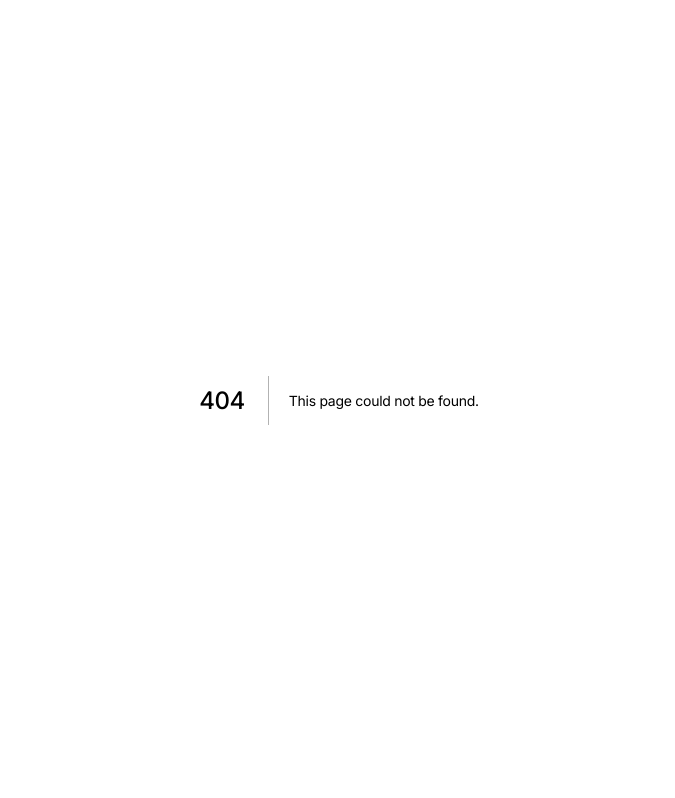
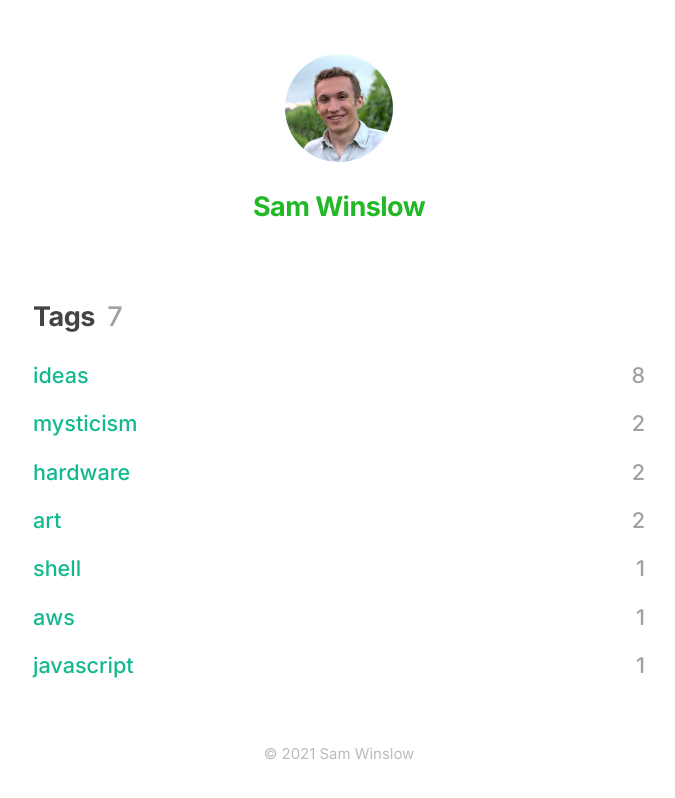
Before and after one commit to samwinslow/sam-nextjs-blog, a Next.js app: page /tags in a window 1280 px wide. Before the commit this address had no page. Shown: the top 798 px of the page, without its empty margins (301-976 px from the left). Built offline with nearby package versions, Linux system fonts and the light colour scheme.

Commit message:
all tags page with counts

```diff
--- a/pages/tag/[id].tsx
+++ b/pages/tag/[id].tsx
@@ -23,6 +23,11 @@ const Tag = ({
         <title>{tag}</title>
       </Head>
       <section>
+        <p>
+          <Link href="/tags">
+            &larr; all tags
+          </Link>
+        </p>
         <h2 className="headingLg">
           {tag}{' '}
           <span style={{
@@ -87,7 +92,6 @@ export const getStaticPaths: GetStaticPaths = async () => {
       id: tag
     }
   }))
-  console.log(paths)
   return {
     paths,
     fallback: false
--- /dev/null
+++ b/pages/tags.tsx
@@ -0,0 +1,85 @@
+import Head from 'next/head'
+import Layout from '../components/Layout'
+import { getSortedPostsData } from '../lib/posts'
+import { GetStaticProps } from 'next'
+import ColorWrapper from '../components/ColorWrapper'
+import Link from 'next/link'
+
+interface TagData {
+  id: string
+  postCount: number
+}
+
+const Tags = ({
+  tags,
+}: {
+  tags: TagData[]
+}) => {
+  return (
+    <Layout>
+      <Head>
+        <title>All Tags • Sam Winslow</title>
+      </Head>
+      <section>
+        <h2 className="headingLg">
+          Tags{' '}
+          <span style={{
+            opacity: 0.5,
+            color: 'var(--text)',
+            fontWeight: 500,
+            marginLeft: '0.25em'
+          }}>
+            {tags.length}
+          </span>
+        </h2>
+        <ColorWrapper>
+          <ul className="list">
+            {tags.map(({ id, postCount }, index) => (
+              <li key={index}>
+                <Link href={`/tag/${id}`}>
+                  <div className="list-link-content">
+                    <h3 className="headingMd" style={{
+                      display: 'flex',
+                      justifyContent: 'space-between',
+                      marginBottom: 0
+                    }}>
+                      <div>
+                        {id}
+                      </div>
+                      <div style={{ opacity: 0.5, color: 'var(--text)' }}>
+                        {postCount}
+                      </div>
+                    </h3>
+                  </div>
+                </Link>
+              </li>
+            ))}
+          </ul>
+        </ColorWrapper>
+      </section>
+    </Layout>
+  )
+}
+
+export default Tags
+
+export const getStaticProps: GetStaticProps = async () => {
+  const tagRecord: Record<string, number> = {}
+  const posts = await getSortedPostsData()
+  posts.forEach(({ tags: postTags }) => {
+    postTags?.forEach(tag => {
+      if (tag in tagRecord) {
+        tagRecord[tag] += 1
+      } else {
+        tagRecord[tag] = 1
+      }
+    })
+  })
+  return {
+    props: {
+      tags: Object.entries(tagRecord)
+        .map(([id, postCount]) => ({ id, postCount }))
+        .sort((a, b) => b.postCount - a.postCount),
+    }
+  }
+}
```
